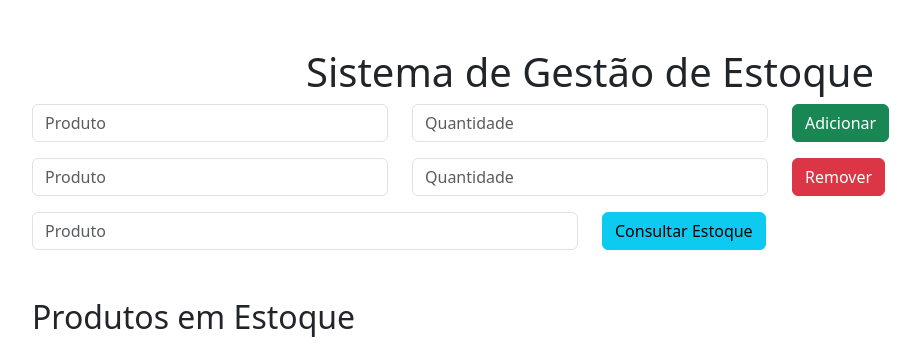
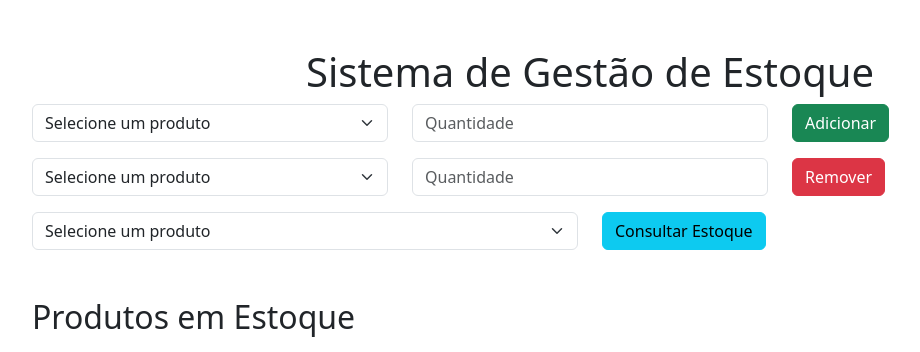
Before and after one commit to MicaelRWegner/gestaoestoque, a Flask app: page / in a window 1280 px wide. Shown: the top 352 px of the page, without its empty margins (50-970 px from the left). Run offline with Flask 3, Linux system fonts and the light colour scheme.

Commit message:
Update index.html

```diff
--- a/templates/index.html
+++ b/templates/index.html
@@ -23,10 +23,15 @@
     <form action="/adicionar" method="POST" class="mb-3">
         <div class="row">
             <div class="col">
-                <input type="text" name="produto" class="form-control" placeholder="Produto" required>
+                <select name="produto" class="form-select" required>
+                    <option value="" disabled selected>Selecione um produto</option>
+                    {% for produto in produtos_permitidos %}
+                        <option value="{{ produto }}">{{ produto }}</option>
+                    {% endfor %}
+                </select>
             </div>
             <div class="col">
-                <input type="number" name="quantidade" class="form-control" placeholder="Quantidade" required>
+                <input type="number" name="quantidade" class="form-control" placeholder="Quantidade" required min="1">
             </div>
             <div class="col">
                 <button type="submit" class="btn btn-success">Adicionar</button>
@@ -37,10 +42,15 @@
     <form action="/remover" method="POST" class="mb-3">
         <div class="row">
             <div class="col">
-                <input type="text" name="produto" class="form-control" placeholder="Produto" required>
+                <select name="produto" class="form-select" required>
+                    <option value="" disabled selected>Selecione um produto</option>
+                    {% for produto, quantidade in produtos %}
+                        <option value="{{ produto }}">{{ produto }}</option>
+                    {% endfor %}
+                </select>
             </div>
             <div class="col">
-                <input type="number" name="quantidade" class="form-control" placeholder="Quantidade" required>
+                <input type="number" name="quantidade" class="form-control" placeholder="Quantidade" required min="1">
             </div>
             <div class="col">
                 <button type="submit" class="btn btn-danger">Remover</button>
@@ -51,7 +61,12 @@
     <form action="/consultar" method="POST" class="mb-3">
         <div class="row">
             <div class="col">
-                <input type="text" name="produto" class="form-control" placeholder="Produto" required>
+                <select name="produto" class="form-select" required>
+                    <option value="" disabled selected>Selecione um produto</option>
+                    {% for produto, quantidade in produtos %}
+                        <option value="{{ produto }}">{{ produto }}</option>
+                    {% endfor %}
+                </select>
             </div>
             <div class="col">
                 <button type="submit" class="btn btn-info">Consultar Estoque</button>
```
